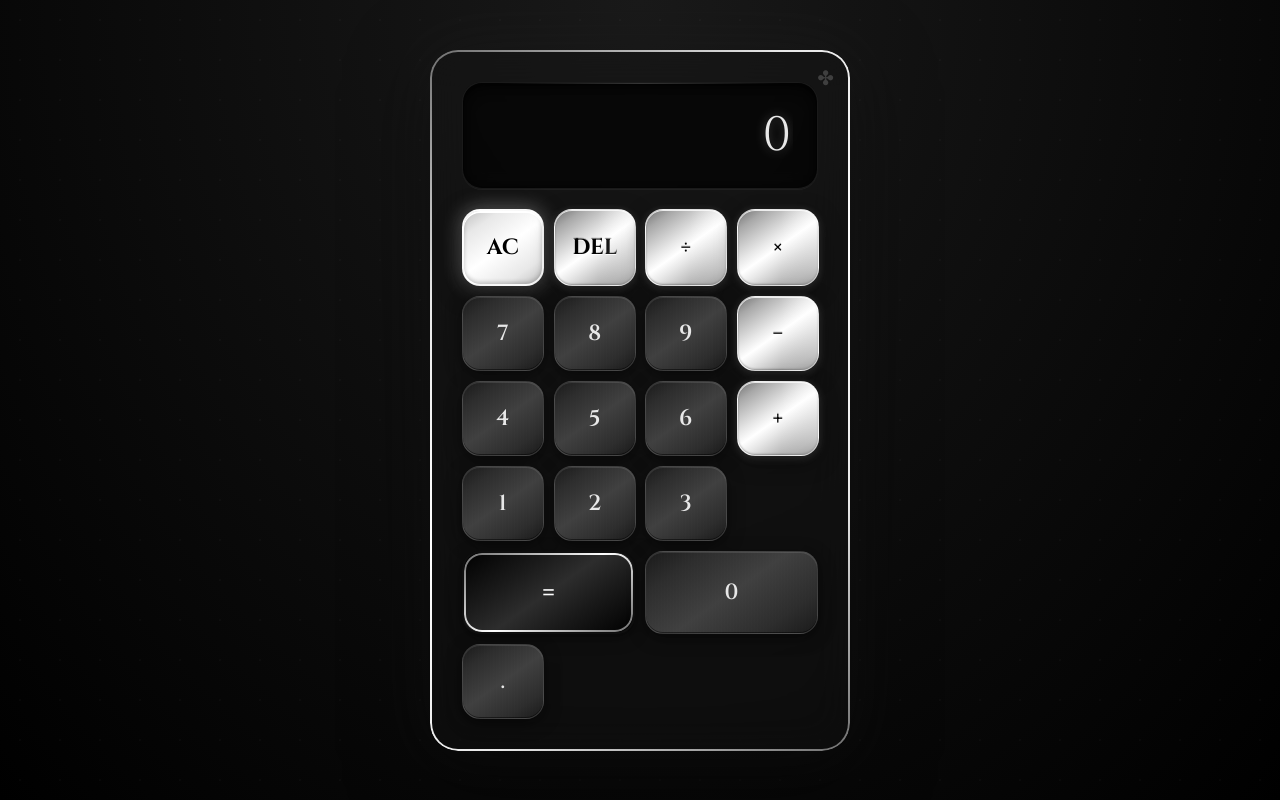
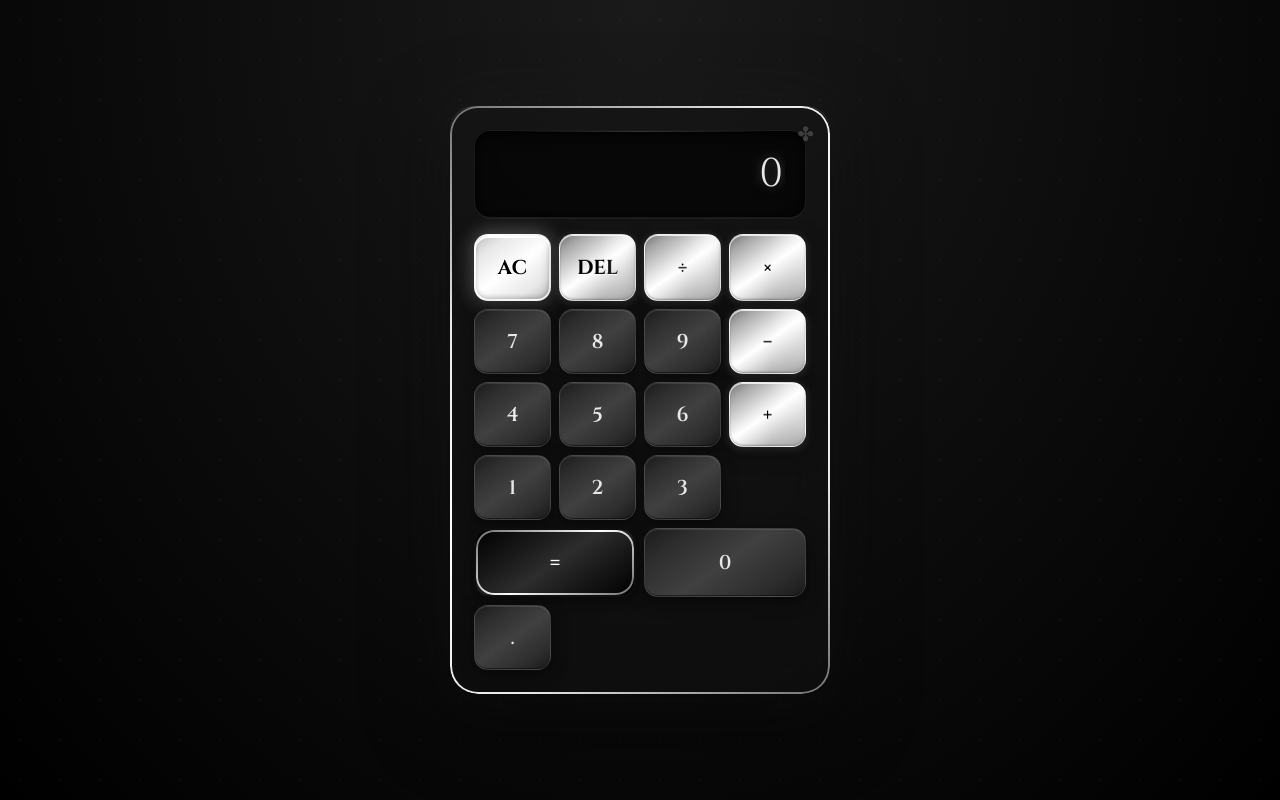
Before and after one commit to Bantuson/JS-Calculator, a plain HTML site: page index.html in a window 1280 px wide. Drawn offline with Linux system fonts and the light colour scheme.

Commit message:
fixed calculator height

```diff
--- a/style.css
+++ b/style.css
@@ -46,10 +46,10 @@ body::before {
   background: rgba(20, 20, 20, 0.4);
   backdrop-filter: blur(20px) saturate(180%);
   -webkit-backdrop-filter: blur(20px) saturate(180%);
-  border-radius: 28px;
-  padding: 32px;
+  border-radius: 24px;
+  padding: 24px;
   width: 100%;
-  max-width: 420px;
+  max-width: 380px;
   position: relative;
   box-shadow:
     0 0 60px rgba(192, 192, 192, 0.05),
@@ -116,9 +116,9 @@ body::before {
 .display {
   background: rgba(0, 0, 0, 0.6);
   backdrop-filter: blur(10px);
-  border-radius: 20px;
-  margin-bottom: 20px;
-  padding: 20px 24px;
+  border-radius: 16px;
+  margin-bottom: 16px;
+  padding: 16px 20px;
   box-shadow:
     inset 0 4px 20px rgba(0, 0, 0, 0.8),
     inset 0 1px 4px rgba(0, 0, 0, 0.6),
@@ -147,7 +147,7 @@ body::before {
   border: none;
   background: transparent;
   color: var(--ch-silver-100);
-  font-size: 48px;
+  font-size: 40px;
   font-weight: 300;
   font-family: 'Cinzel', 'Georgia', serif;
   letter-spacing: 2px;
@@ -165,16 +165,16 @@ body::before {
 .buttons {
   display: grid;
   grid-template-columns: repeat(4, 1fr);
-  gap: 10px;
+  gap: 8px;
 }
 
 .btn {
   border: none;
-  border-radius: 18px;
-  font-size: 22px;
+  border-radius: 14px;
+  font-size: 20px;
   font-weight: 600;
   font-family: 'Cinzel', serif;
-  padding: 22px;
+  padding: 18px;
   display: flex;
   align-items: center;
   justify-content: center;
@@ -384,7 +384,7 @@ body::before {
   );
   color: var(--ch-white);
   font-weight: 800;
-  font-size: 26px;
+  font-size: 22px;
   border: 2px solid transparent;
   background-clip: padding-box;
   position: relative;
```
